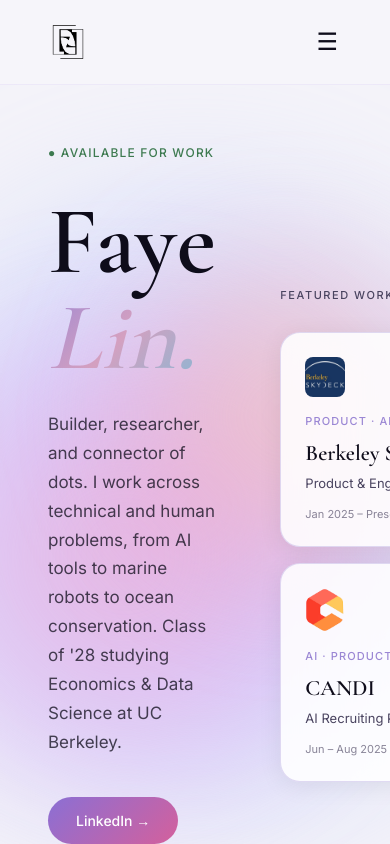
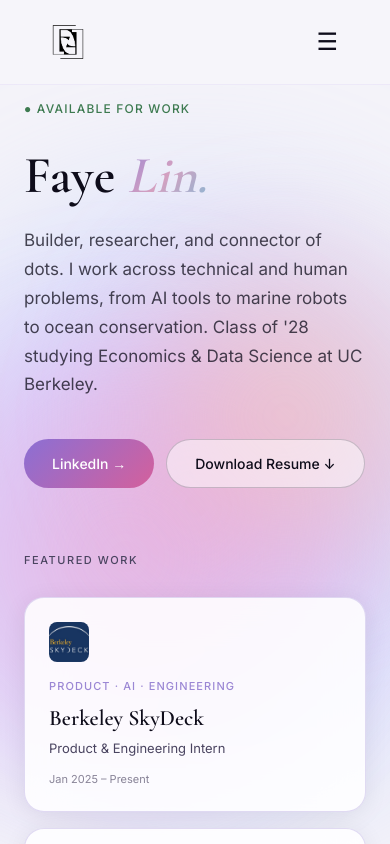
Before and after one commit to flinlabs/new-portfolio, a Next.js app: page / in a window 390 px wide. Shown: the top 844 px of the page. Built offline with nearby package versions, Linux system fonts and the light colour scheme.

Commit message:
add mobile responsive layout for home page

```diff
--- a/app/page.tsx
+++ b/app/page.tsx
@@ -10,9 +10,9 @@ const featured = [
 
 export default function Home() {
 	return (
-		<main style={{ maxWidth: "1100px", margin: "0 auto", padding: "144px 48px 120px" }}>
+		<main className="mobile-pad" style={{ maxWidth: "1100px", margin: "0 auto", padding: "144px 48px 120px" }}>
 
-			<div style={{ display: "grid", gridTemplateColumns: "1fr 340px", gap: "64px", alignItems: "center" }}>
+			<div className="mobile-stack" style={{ display: "grid", gridTemplateColumns: "1fr 340px", gap: "64px", alignItems: "center" }}>
 
 				{/* Left — hero */}
 				<div>
@@ -30,7 +30,7 @@ export default function Home() {
 					</FadeIn>
 
 					<FadeIn delay={0.08}>
-						<h1 style={{
+						<h1 className="mobile-h1" style={{
 							fontFamily: "var(--font-cormorant)",
 							fontSize: "96px",
 							fontWeight: 600,
@@ -105,7 +105,7 @@ export default function Home() {
 				</div>
 
 				{/* Right — featured cards */}
-				<div style={{ display: "flex", flexDirection: "column", gap: "16px" }}>
+				<div className="mobile-full" style={{ display: "flex", flexDirection: "column", gap: "16px" }}>
 					<FadeIn>
 						<p style={{ fontSize: "11px", fontWeight: 500, letterSpacing: "0.14em", textTransform: "uppercase", color: "var(--text-muted)", marginBottom: "12px" }}>
 							Featured work
```
